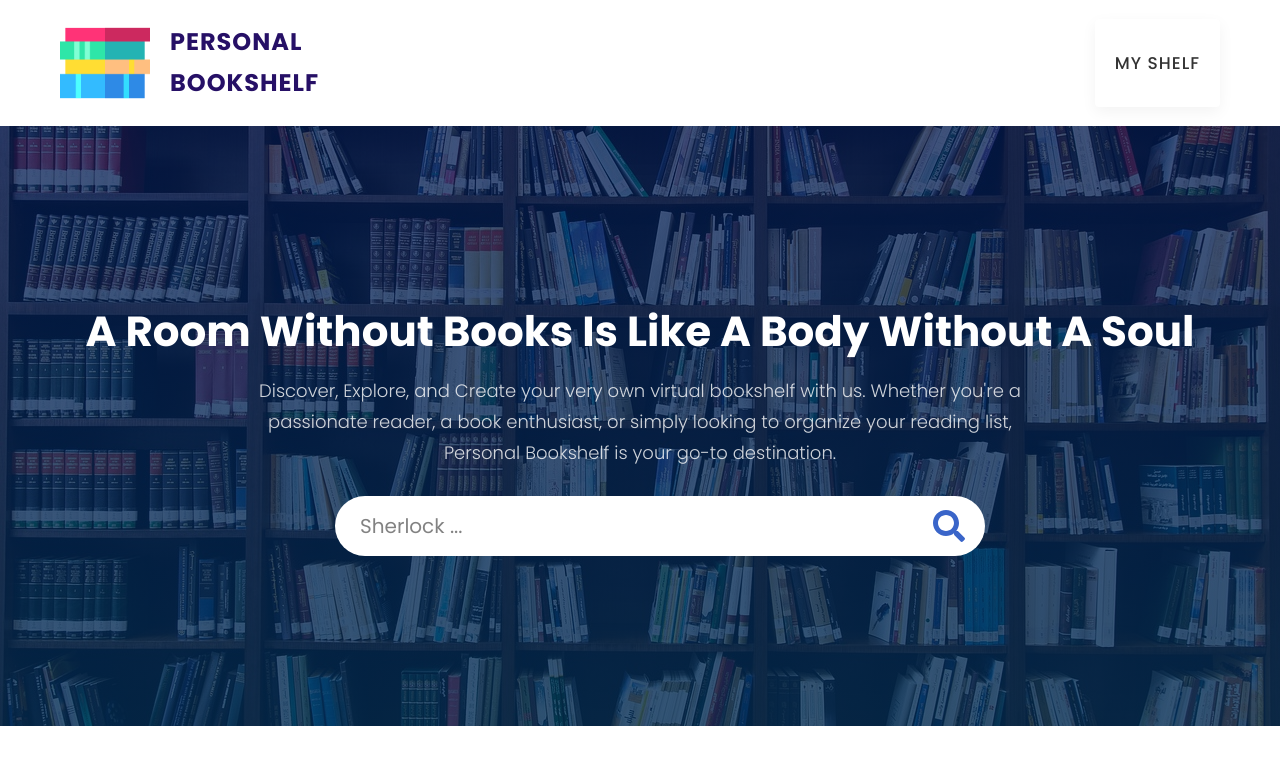
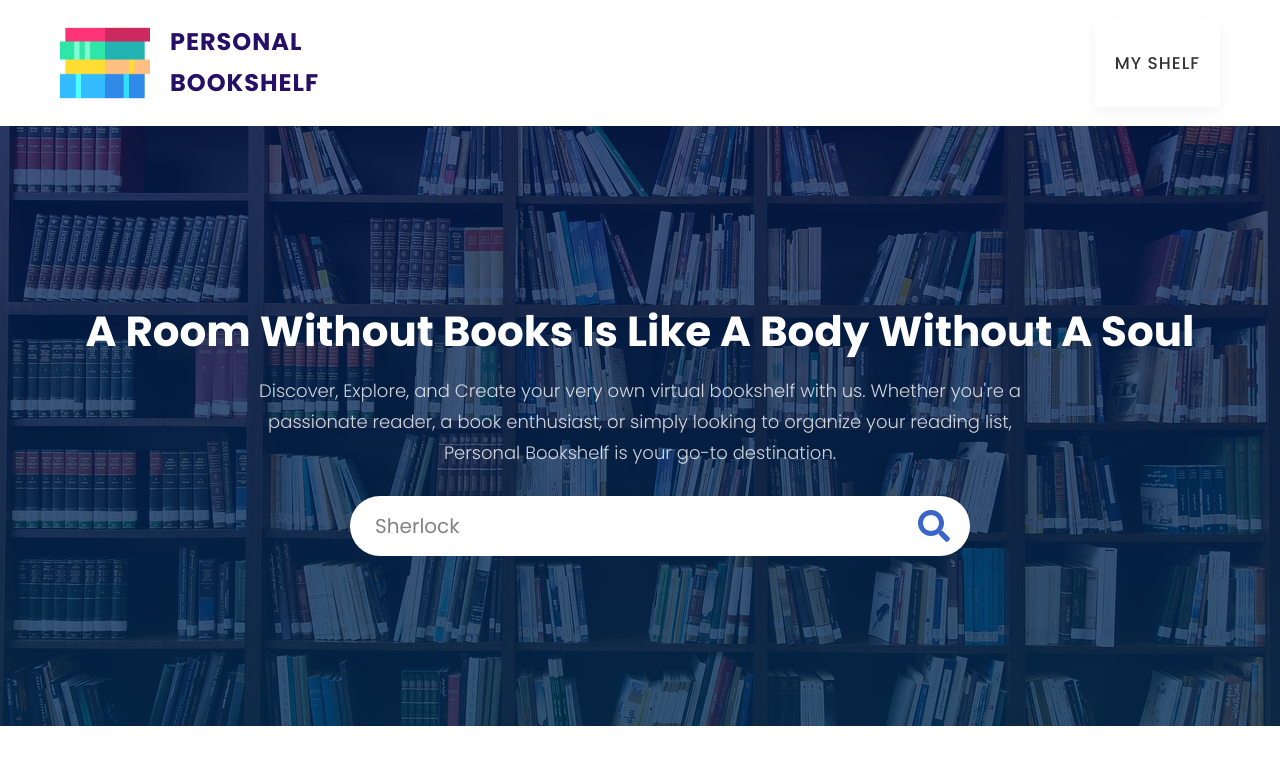
Before and after one commit to shashanksc/BookShelf, a React (Create React App) app: page / in a window 1280 px wide. Shown: the top 764 px of the page. Built offline with nearby package versions, Linux system fonts and the light colour scheme; no server answers.

Commit message:
UI fixing

```diff
--- a/src/components/SearchForm/SearchForm.css
+++ b/src/components/SearchForm/SearchForm.css
@@ -1,6 +1,6 @@
 .search-form{
     width: 110%;
-    max-width: 650px;
+    max-width: 620px;
 }
 .search-form-elem{
     padding: 1rem 2rem;
@@ -9,8 +9,8 @@
 .search-form-elem .form-control{
     font-size: 2rem;
     padding: 0.5rem;
-    width: 50%;
-    max-width: 400px;
+    width: 20%;
+    max-width: 200px;
 }
 .search-form-elem .form-control::placeholder{
     opacity: 0.9;
--- a/src/components/SearchForm/SearchForm.jsx
+++ b/src/components/SearchForm/SearchForm.jsx
@@ -32,7 +32,7 @@ const SearchForm = () => {
         <div className='search-form-content'>
           <form className='search-form' onSubmit={handleSubmit}>
             <div className='search-form-elem flex flex-sb bg-white'>
-              <input type = "text" className='form-control' onChange = {handleOnChange} placeholder='Sherlock ...' ref = {searchText} />
+              <input type = "text" className='form-control' onChange = {handleOnChange} placeholder='Sherlock' ref = {searchText} />
               <button type = "submit" className='flex flex-c' onClick={handleSubmit}>
                 <FaSearch className='text-purple' size = {32} />
               </button>
```
